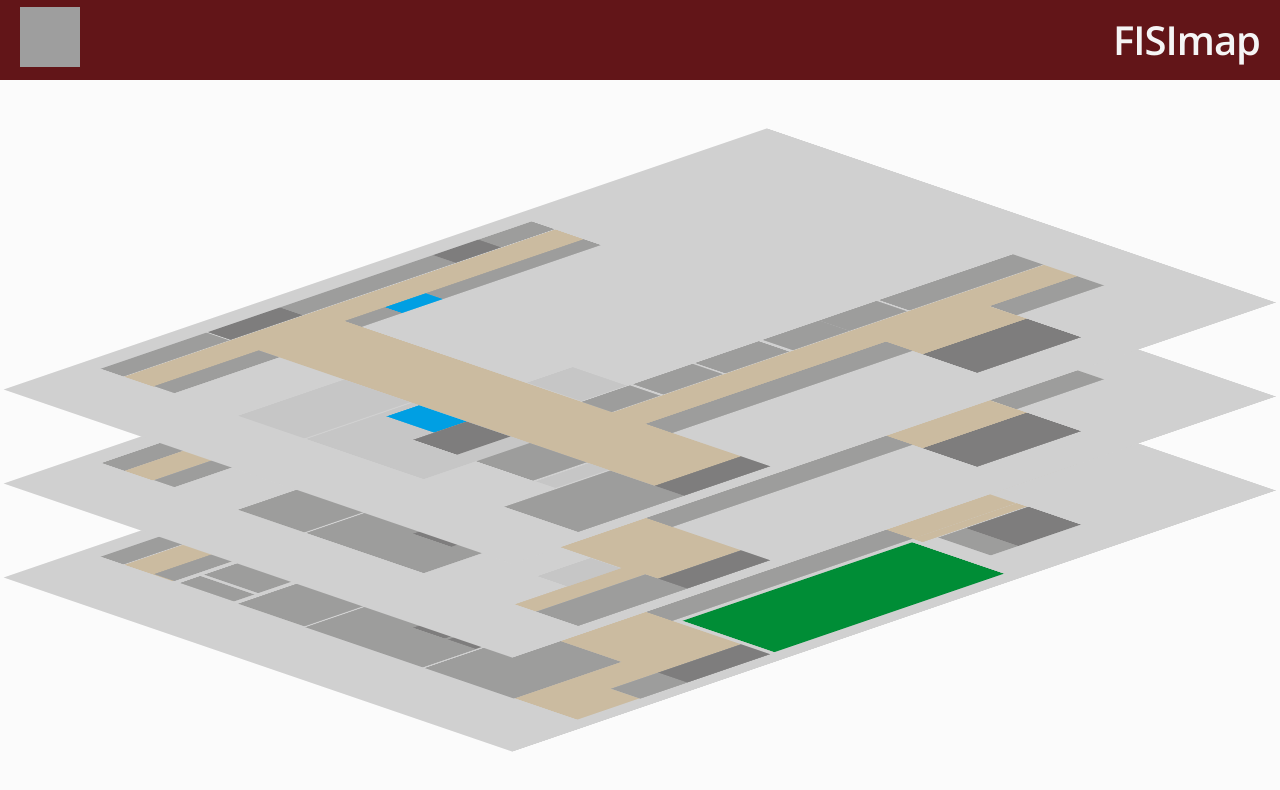
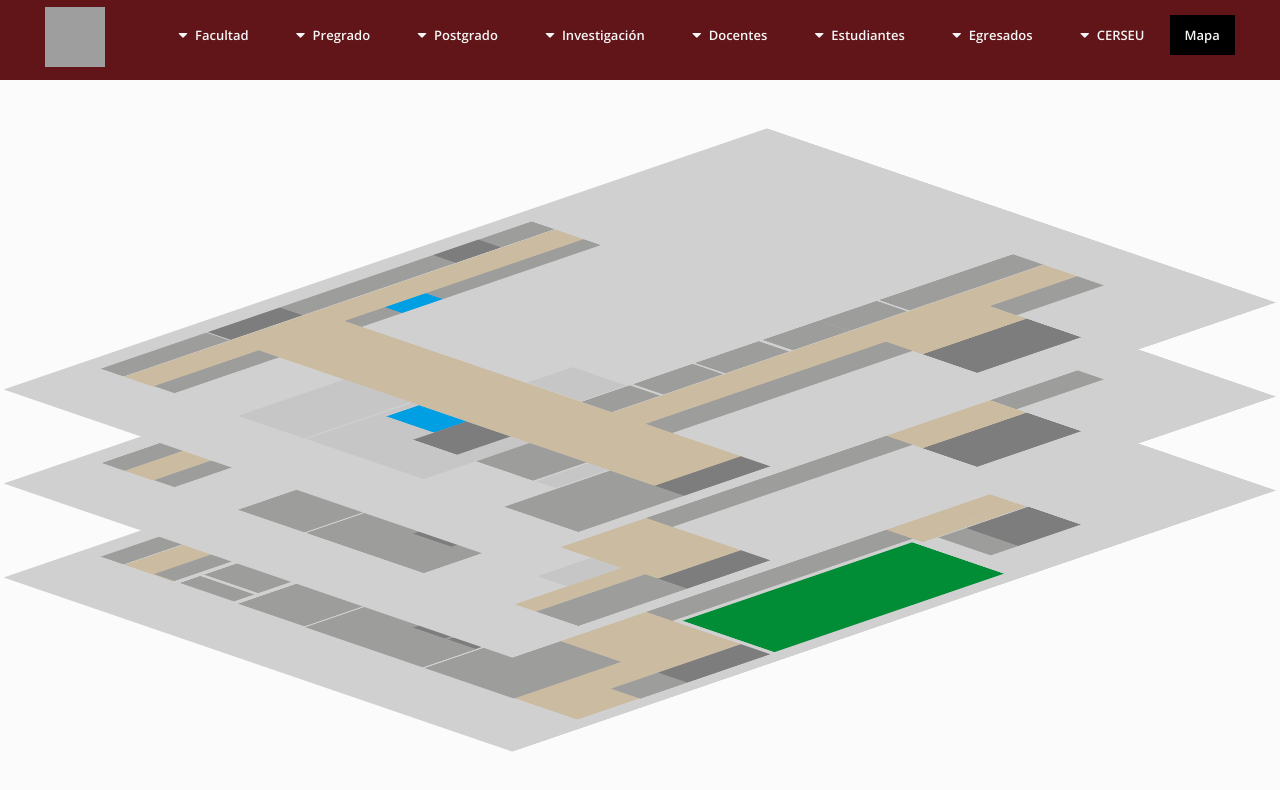
Before and after one commit to Error404-UNMSM/fisi-map, a website built with Vite: page client/index.html in a window 1280 px wide. Shown: the top 790 px of the page. Built offline with nearby package versions, Linux system fonts and the light colour scheme; grey boxes are pictures that could not be loaded; what @svgdotjs/svg.js would draw is missing.

Commit message:
feat: :art: New topbar
Topbar replica de la FISI

```diff
--- a/client/css/style.css
+++ b/client/css/style.css
@@ -16,22 +16,40 @@ main{
     color: whitesmoke;
     display: flex;
     align-items: center;
-    justify-content: space-between;
+    align-content: center;
+    justify-content: space-around;
     background-color: #621518;
     height: 80px;
     padding: 0 20px;
 }
 
-.top-page h1{
-    font-family: 'Open Sans', sans-serif;
-    font-weight: 600;
-    margin: auto 0px;
-    font-size: 40px;
-}
-
 .logo {
     width: 60px;
     height: 60px;
+}
+
+#links {
+    display: flex;
+    align-items: center;
+    justify-content: center;
+    gap: 10px;
+    list-style: none;
+    margin-bottom: 0;
+}
+
+#links li{
+    display: flex;
+    align-items: center;
+    justify-content: center;
+    padding: 10px 15px;
+    font-family: 'Open Sans', sans-serif;
+    font-size: 13px;
+    cursor: pointer;
+
+}
+
+.select {
+    background-color: black;
 }
 
 .cursores {
--- a/client/index.html
+++ b/client/index.html
@@ -21,16 +21,61 @@
   <body>
     <header>
       <nav class="top-page">
-        <a
-          href="https://sistemas.unmsm.edu.pe/site/"
-          title="Regresar a la página principal"
-          ><img
-            class="logo"
-            src="https://procsoft.files.wordpress.com/2019/10/logo-fisi.png"
-            alt="Logo de la facultad de Ingeniería de Sistemas e Informática."
-        /></a>
-        <h1>FISImap</h1>
-      </nav>
+      <a href="https://sistemas.unmsm.edu.pe/site/" title="Regresar a la página principal"><img class="logo" src="https://procsoft.files.wordpress.com/2019/10/logo-fisi.png" alt="Logo de la facultad de Ingeniería de Sistemas e Informática."></a>
+      <ul id="links">
+        <li>
+          <span class="material-symbols-rounded">
+            arrow_drop_down
+          </span>
+          Facultad
+        </li>
+        <li>
+          <span class="material-symbols-rounded">
+            arrow_drop_down
+          </span>
+          Pregrado
+        </li>
+        <li>
+          <span class="material-symbols-rounded">
+            arrow_drop_down
+          </span>
+          Postgrado
+        </li>
+        <li>
+          <span class="material-symbols-rounded">
+            arrow_drop_down
+          </span>
+          Investigación
+        </li>
+        <li>
+          <span class="material-symbols-rounded">
+            arrow_drop_down
+          </span>
+          Docentes
+        </li>
+        <li>
+          <span class="material-symbols-rounded">
+            arrow_drop_down
+          </span>
+          Estudiantes
+        </li>
+        <li>
+          <span class="material-symbols-rounded">
+            arrow_drop_down
+          </span>
+          Egresados
+        </li>
+        <li>
+          <span class="material-symbols-rounded">
+            arrow_drop_down
+          </span>
+          CERSEU
+        </li>
+        <li class="select">
+          Mapa
+        </li>
+      </ul>
+    </nav>
     </header>
     <div id="div_name">
       <span id="name_floor"></span>
```
